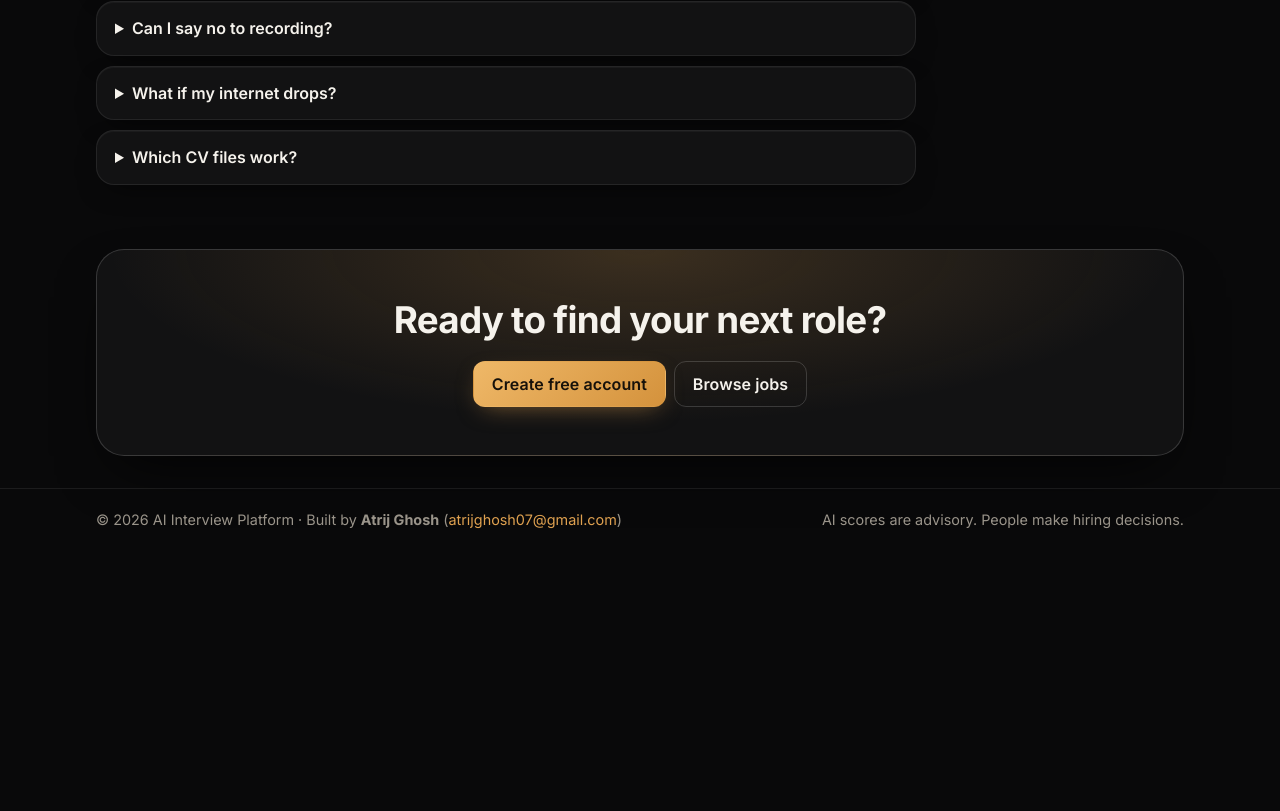
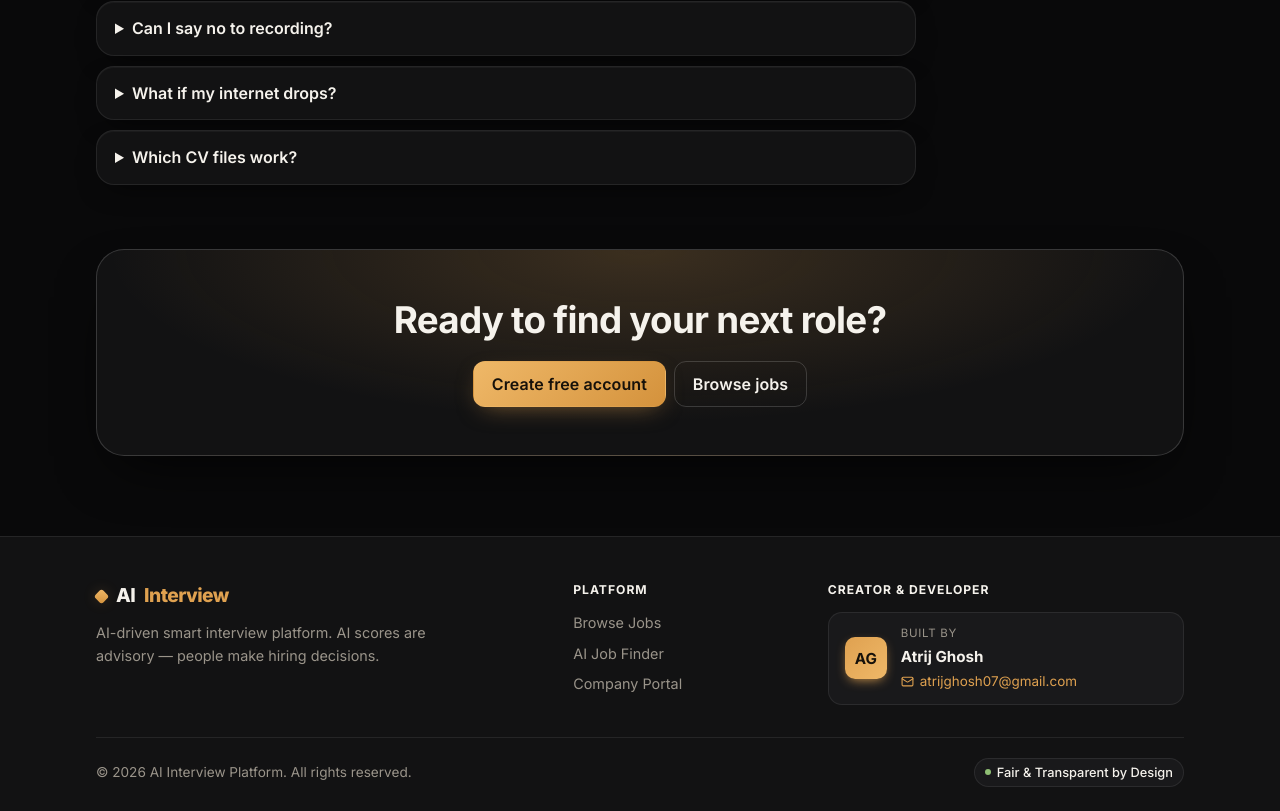
Before and after one commit to A-tri-j/ai-interview-system, a React (Vite) app in the folder frontend/: page / in a window 1280 px wide. Shown: the part 3011-3822 px from the top of the page. Before the commit the page ends 3563 px from the top, so only its background shows below. Built offline with nearby package versions, Linux system fonts and the light colour scheme; no server answers.

Commit message:
Redesign footer with modern creator badge for Atrij Ghosh

```diff
--- a/frontend/src/layouts/PublicLayout.jsx
+++ b/frontend/src/layouts/PublicLayout.jsx
@@ -65,14 +65,47 @@ export default function PublicLayout() {
       </main>
 
       <footer className="site-footer">
-        <div className="container footer-inner">
-          <div>
-            <span>© {new Date().getFullYear()} AI Interview Platform</span>
-            <span className="muted"> · Built by </span>
-            <strong>Atrij Ghosh</strong>
-            <span className="muted"> (<a href="mailto:atrijghosh07@gmail.com">atrijghosh07@gmail.com</a>)</span>
+        <div className="container footer-content">
+          <div className="footer-top">
+            <div className="footer-brand-col">
+              <Link to="/" className="brand">AI<span>Interview</span></Link>
+              <p className="footer-tagline">
+                AI-driven smart interview platform. AI scores are advisory — people make hiring decisions.
+              </p>
+            </div>
+
+            <div className="footer-links-col">
+              <span className="footer-heading">Platform</span>
+              <div className="footer-links">
+                <Link to="/jobs">Browse Jobs</Link>
+                <Link to="/recommend">AI Job Finder</Link>
+                <Link to="/company/login">Company Portal</Link>
+              </div>
+            </div>
+
+            <div className="footer-creator-col">
+              <span className="footer-heading">Creator & Developer</span>
+              <div className="footer-creator-card">
+                <div className="creator-avatar" aria-hidden="true">AG</div>
+                <div className="creator-info">
+                  <div className="creator-role">Built by</div>
+                  <div className="creator-name">Atrij Ghosh</div>
+                  <a href="mailto:atrijghosh07@gmail.com" className="creator-email" title="Send email to Atrij Ghosh">
+                    <svg width="13" height="13" viewBox="0 0 24 24" fill="none" stroke="currentColor" strokeWidth="2" strokeLinecap="round" strokeLinejoin="round" aria-hidden="true">
+                      <rect width="20" height="16" x="2" y="4" rx="2"/>
+                      <path d="m22 7-8.97 5.7a1.94 1.94 0 0 1-2.06 0L2 7"/>
+                    </svg>
+                    atrijghosh07@gmail.com
+                  </a>
+                </div>
+              </div>
+            </div>
           </div>
-          <span className="muted">AI scores are advisory. People make hiring decisions.</span>
+
+          <div className="footer-bottom">
+            <span>© {new Date().getFullYear()} AI Interview Platform. All rights reserved.</span>
+            <span className="footer-pill">Fair & Transparent by Design</span>
+          </div>
         </div>
       </footer>
     </>
--- a/frontend/src/premium.css
+++ b/frontend/src/premium.css
@@ -432,3 +432,154 @@ td.chk input, th.chk input { width: 18px; height: 18px; padding: 0; }
 .hm-final { text-align: center; padding: 48px 20px; border-radius: 28px; border: 1px solid var(--border-strong); background: radial-gradient(70% 120% at 50% 0%, var(--glow), transparent 70%), var(--surface); box-shadow: var(--shadow-lg); }
 .hm-final h2 { font-size: clamp(1.6rem, 4vw, 2.3rem); }
 @media (prefers-reduced-motion: reduce) { .float, .live-dot { animation: none; } .reveal { opacity: 1; transform: none; transition: none; } }
+
+/* ---------- Enhanced Footer ---------- */
+.site-footer {
+  border-top: 1px solid var(--border);
+  background: var(--surface);
+  color: var(--muted);
+  padding: 44px 0 24px;
+  margin-top: 48px;
+}
+.footer-content {
+  display: flex;
+  flex-direction: column;
+  gap: 32px;
+}
+.footer-top {
+  display: grid;
+  grid-template-columns: 2fr 1fr 1.6fr;
+  gap: 32px;
+  align-items: start;
+}
+@media (max-width: 840px) {
+  .footer-top {
+    grid-template-columns: 1fr;
+    gap: 24px;
+  }
+}
+.footer-brand-col {
+  display: flex;
+  flex-direction: column;
+  gap: 10px;
+}
+.footer-tagline {
+  margin: 0;
+  font-size: 0.9rem;
+  line-height: 1.6;
+  max-width: 380px;
+  color: var(--muted);
+}
+.footer-heading {
+  display: block;
+  font-size: 0.76rem;
+  text-transform: uppercase;
+  letter-spacing: 0.08em;
+  font-weight: 700;
+  color: var(--text);
+  margin-bottom: 12px;
+}
+.footer-links {
+  display: flex;
+  flex-direction: column;
+  gap: 8px;
+}
+.footer-links a {
+  font-size: 0.9rem;
+  color: var(--muted);
+  transition: color 0.18s;
+  text-decoration: none;
+}
+.footer-links a:hover {
+  color: var(--accent);
+}
+.footer-creator-card {
+  display: flex;
+  align-items: center;
+  gap: 14px;
+  padding: 12px 16px;
+  border-radius: 14px;
+  background: var(--surface-2);
+  border: 1px solid var(--border);
+  transition: border-color 0.2s, box-shadow 0.2s, transform 0.2s;
+}
+.footer-creator-card:hover {
+  border-color: var(--accent);
+  transform: translateY(-2px);
+  box-shadow: 0 8px 24px -12px var(--glow);
+}
+.creator-avatar {
+  width: 42px;
+  height: 42px;
+  border-radius: 10px;
+  background: linear-gradient(135deg, var(--accent), var(--accent-hover));
+  color: var(--accent-text);
+  font-weight: 700;
+  font-size: 0.95rem;
+  display: grid;
+  place-items: center;
+  flex-shrink: 0;
+  box-shadow: 0 4px 12px -4px var(--accent);
+}
+.creator-info {
+  display: flex;
+  flex-direction: column;
+  gap: 2px;
+  min-width: 0;
+}
+.creator-role {
+  font-size: 0.72rem;
+  text-transform: uppercase;
+  letter-spacing: 0.06em;
+  color: var(--muted);
+}
+.creator-name {
+  font-size: 0.95rem;
+  font-weight: 700;
+  color: var(--text);
+}
+.creator-email {
+  display: inline-flex;
+  align-items: center;
+  gap: 6px;
+  font-size: 0.84rem;
+  color: var(--accent);
+  text-decoration: none;
+  word-break: break-all;
+  transition: opacity 0.18s;
+}
+.creator-email:hover {
+  text-decoration: underline;
+  opacity: 0.85;
+}
+.footer-bottom {
+  display: flex;
+  justify-content: space-between;
+  align-items: center;
+  gap: 16px;
+  flex-wrap: wrap;
+  padding-top: 20px;
+  border-top: 1px solid var(--border);
+  font-size: 0.85rem;
+  color: var(--muted);
+}
+.footer-pill {
+  display: inline-flex;
+  align-items: center;
+  gap: 6px;
+  padding: 4px 10px;
+  border-radius: 999px;
+  background: var(--surface-2);
+  border: 1px solid var(--border);
+  font-size: 0.8rem;
+  font-weight: 500;
+  color: var(--text);
+}
+.footer-pill::before {
+  content: "";
+  display: inline-block;
+  width: 6px;
+  height: 6px;
+  border-radius: 50%;
+  background: var(--success);
+}
```
